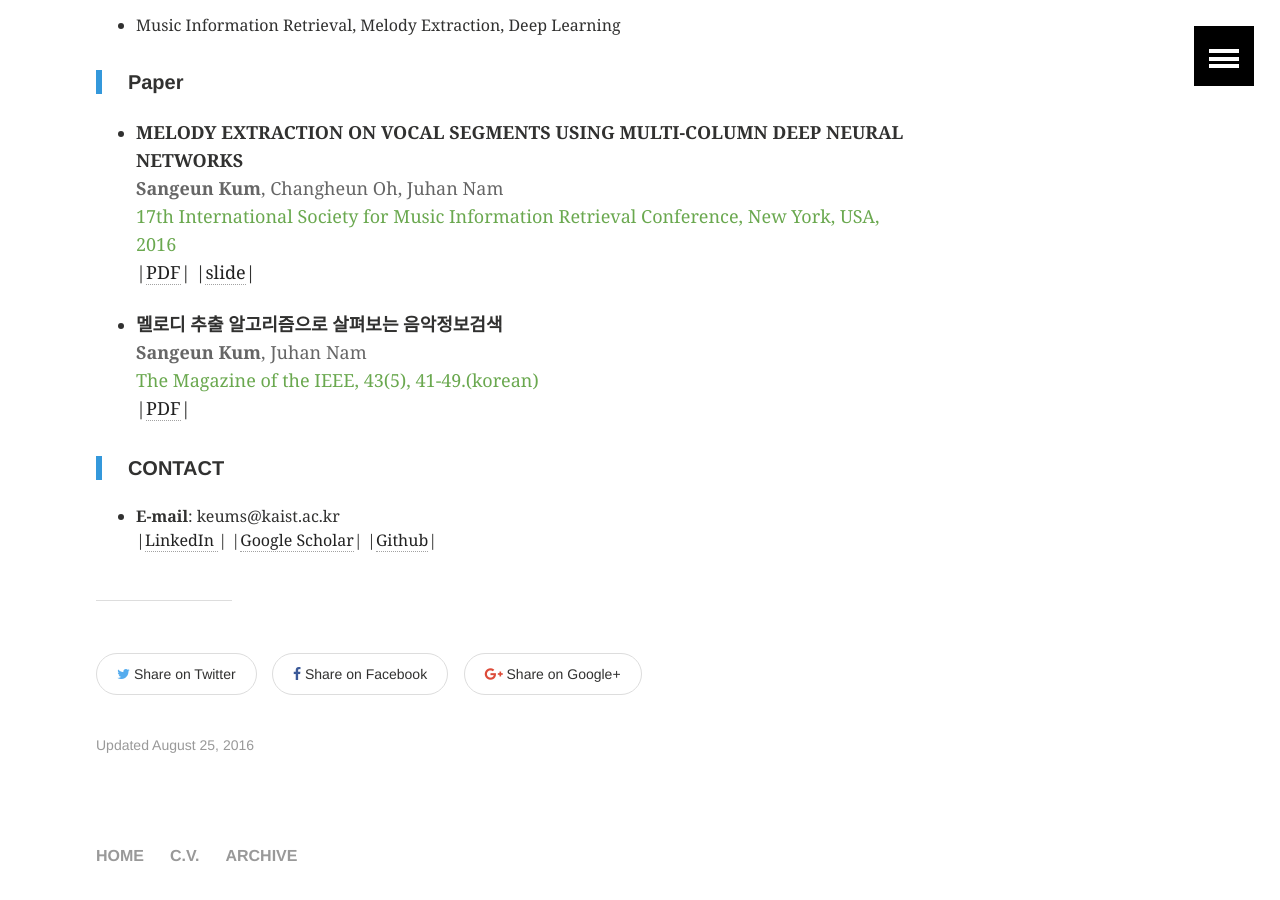
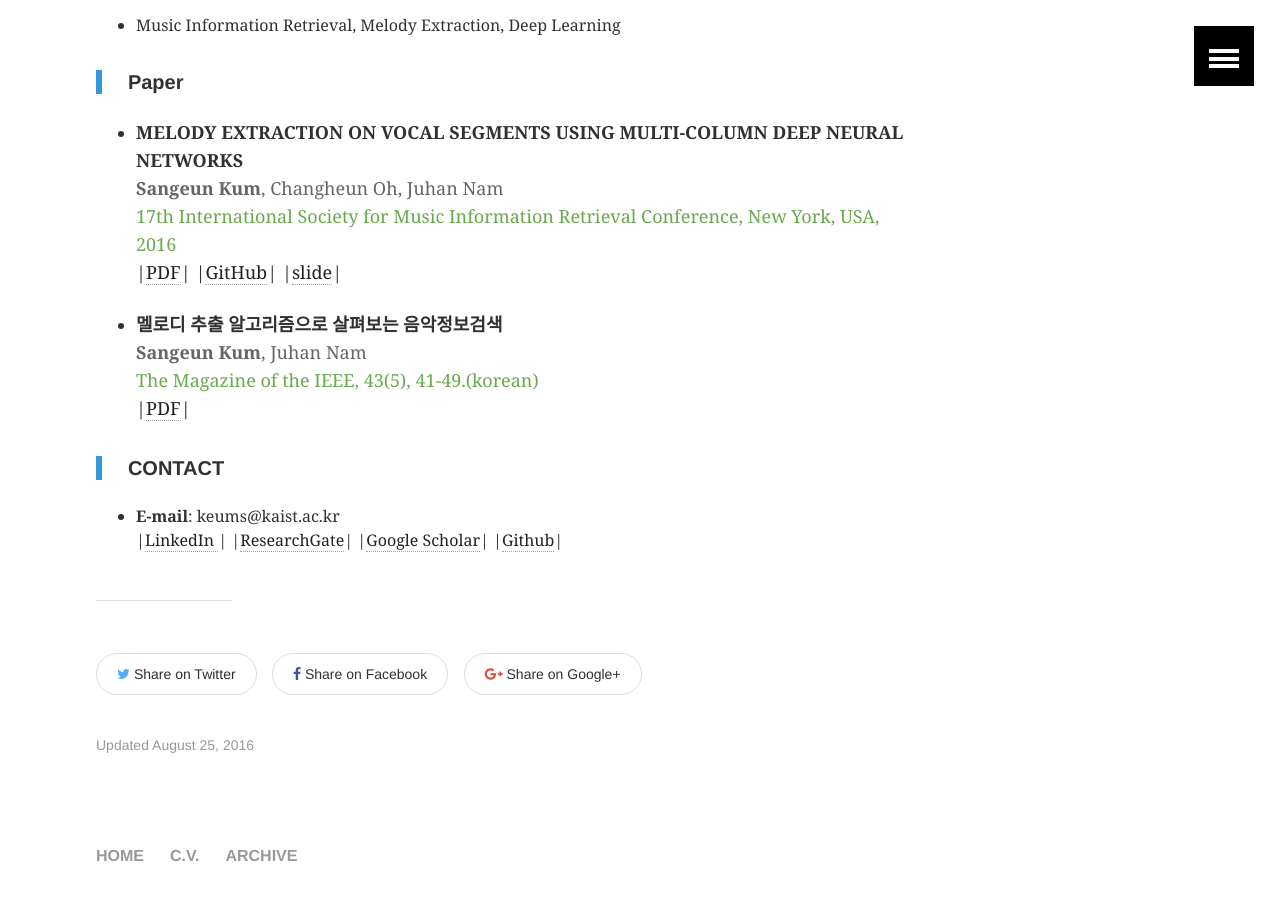
Before and after one commit to keums/keums.github.io, a Jekyll site: the page built from _posts/2016-8-25-CV.md, in a window 1280 px wide and 900 px high, scrolled down 527 px. Built offline with Jekyll 4.4.1, drawn with Linux system fonts in a browser that asks for light colours.

Commit message:
include ResearchGate

```diff
--- a/_posts/2016-8-25-CV.md
+++ b/_posts/2016-8-25-CV.md
@@ -23,6 +23,7 @@ image:
 <span style="color:#666666"> <b>Sangeun Kum</b>, Changheun Oh, Juhan Nam</span><br>
 <span style="color:#6aa84f"> 17th International Society for Music Information Retrieval Conference, New York, USA, 2016</span><br>
 |<a href = "https://wp.nyu.edu/ismir2016/wp-content/uploads/sites/2294/2016/07/119_Paper.pdf" target="_blank">PDF</a>|
+|<a href = "https://github.com/keums/MelodyExtraction_MCDNN" target="_blank">GitHub</a>|
 |<a href = "http://www.slideshare.net/SangeunKum/ismir-2016melody-extraction" target="_blank">slide</a>|
 
 - <b> 멜로디 추출 알고리즘으로 살펴보는 음악정보검색 </b><br>
@@ -34,5 +35,6 @@ image:
 
 - <b>E-mail</b>: keums@kaist.ac.kr<br>
 |<a href = "https://www.linkedin.com/in/sangeun-kum-34b097127?trk=nav_responsive_tab_profile_pic" target="_blank">LinkedIn </a>|
+|<a href = "https://www.researchgate.net/profile/Sangeun_Kum" target="_blank">ResearchGate</a>|
 |<a href = "https://scholar.google.co.kr/citations?user=26hFwmwAAAAJ&hl=ko&authuser=1" target="_blank">Google Scholar</a>|
 |<a href = "https://github.com/keums" target="_blank">Github</a>|
```
Also changed, not shown: index.md (+1 -0 lines).
